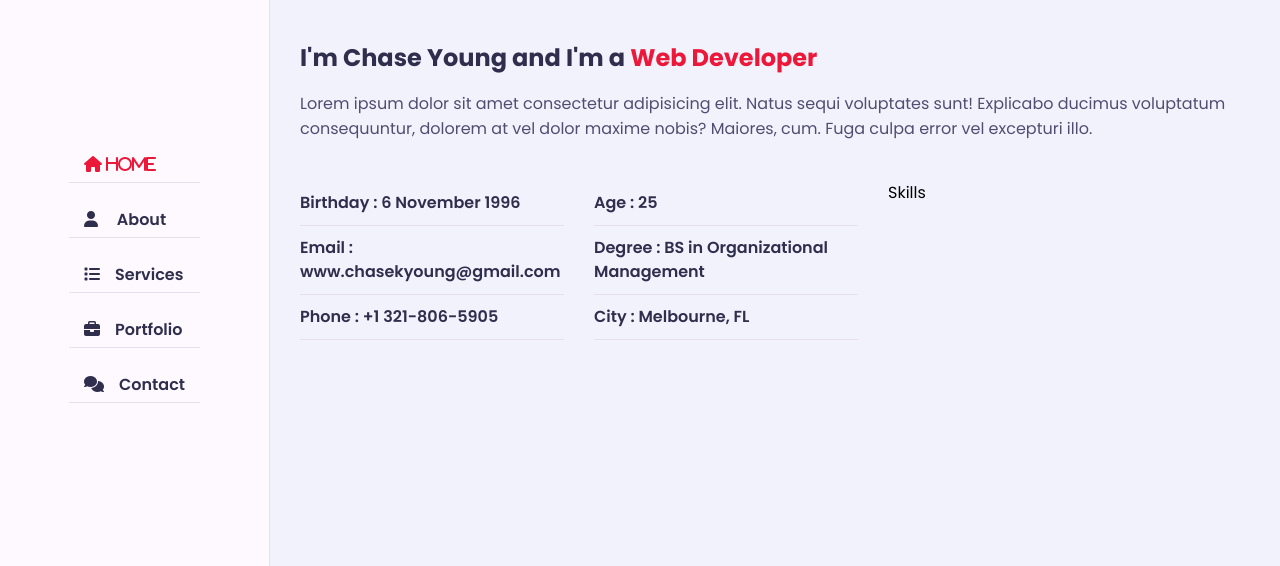
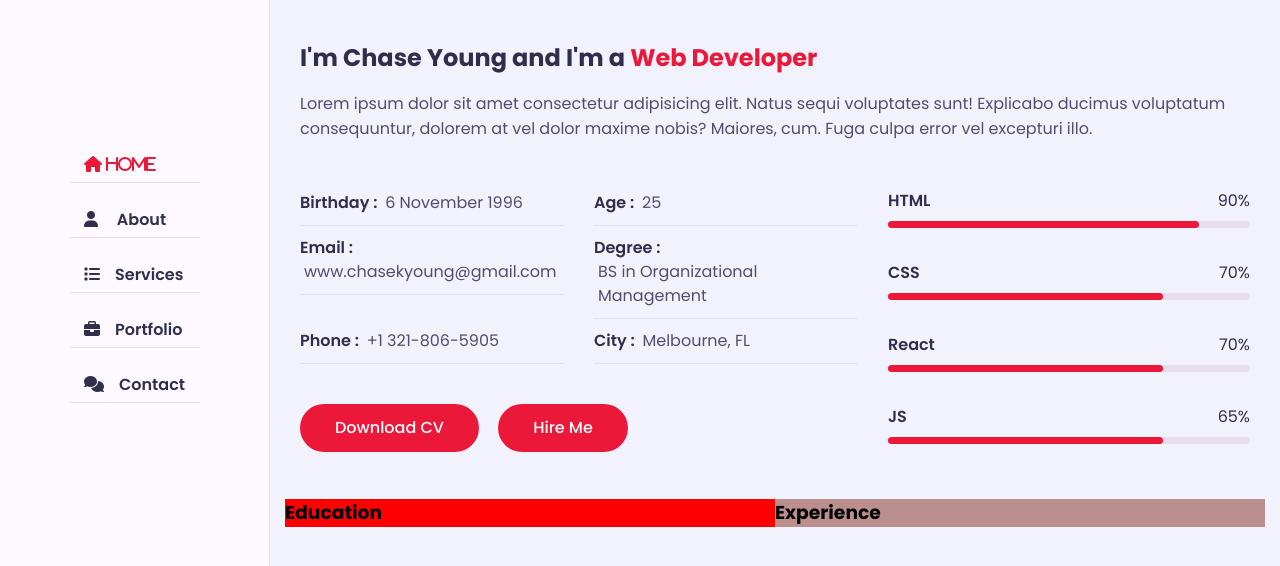
Before and after one commit to ChaseKY/myPortfolio, a plain HTML site: page index.html in a window 1280 px wide. Shown: the part 140-706 px from the top of the page. Drawn offline with Linux system fonts and the light colour scheme; a web font is replaced by a local one.

Commit message:
skills section for about page, more styling

```diff
--- a/index.html
+++ b/index.html
@@ -107,8 +107,53 @@
                         <p>City : <span>Melbourne, FL</span></p>
                       </div>
                     </div>
+                    <div class="row">
+                      <div class="buttons padd-15">
+                        <a href="#" class="btn">Download CV</a>
+                        <a href="#" class="btn hire-me">Hire Me</a>
+                      </div>
+                    </div>
                   </div>
-                  <div class="skills padd-15">Skills</div>
+                  <div class="skills padd-15">
+                    <div class="row">
+                      <div class="skill-item padd-15">
+                        <h5>HTML</h5>
+                        <div class="progress">
+                          <div class="progress-in" style="width: 86%"></div>
+                          <div class="skill-percent">90%</div>
+                        </div>
+                      </div>
+                      <div class="skill-item padd-15">
+                        <h5>CSS</h5>
+                        <div class="progress">
+                          <div class="progress-in" style="width: 76%"></div>
+                          <div class="skill-percent">70%</div>
+                        </div>
+                      </div>
+                      <div class="skill-item padd-15">
+                        <h5>React</h5>
+                        <div class="progress">
+                          <div class="progress-in" style="width: 76%"></div>
+                          <div class="skill-percent">70%</div>
+                        </div>
+                      </div>
+                      <div class="skill-item padd-15">
+                        <h5>JS</h5>
+                        <div class="progress">
+                          <div class="progress-in" style="width: 76%"></div>
+                          <div class="skill-percent">65%</div>
+                        </div>
+                      </div>
+                    </div>
+                  </div>
+                </div>
+                <div class="row">
+                  <div class="education">
+                    <h3 class="title">Education</h3>
+                  </div>
+                  <div class="experience">
+                    <h3 class="title">Experience</h3>
+                  </div>
                 </div>
               </div>
             </div>
--- a/styles/style.css
+++ b/styles/style.css
@@ -374,8 +374,76 @@ h3.my-profession {
   border-bottom: 1px solid var(--bg-black-50);
 }
 
+.about .about-content .personal-info .info-item p span {
+  font-weight: 400;
+  color: var(--text-black-700);
+  margin-left: 4px;
+  display: inline-block;
+}
+
+.about .about-content .personal-info .buttons {
+  margin-top: 30px;
+}
+
+.about .about-content .personal-info .buttons .btn {
+  margin-right: 15px;
+  margin-top: 10px;
+}
+
 .about .about-content .skills {
   flex: 0 0 40%;
   max-width: 40%;
   margin-top: 40px;
 }
+
+.about .about-content .skills .skill-item {
+  flex: 0 0 100%;
+  max-width: 100%;
+  margin-bottom: 25px;
+}
+
+.about .about-content .skills .skill-item h5 {
+  line-height: 40px;
+  font-weight: 600;
+  font-size: 16px;
+  color: var(--text-black-900);
+  text-transform: capitalize;
+}
+
+.about .about-content .skills .skill-item .progress {
+  background-color: var(--bg-black-50);
+  height: 7px;
+  border-radius: 4px;
+  width: 100%;
+  position: relative;
+}
+
+.about .about-content .skills .skill-item .progress .progress-in {
+  position: absolute;
+  left: 0;
+  top: 0;
+  height: 100%;
+  border-radius: 4px;
+  background-color: var(--skin-color);
+}
+
+.about .about-content .skills .skill-item .skill-percent {
+  position: absolute;
+  right: 0;
+  color: var(--text-black-900);
+  top: -40px;
+  font-weight: 400;
+  line-height: 40px;
+}
+
+.about .about-content .education,
+.about .about-content .experience {
+  flex: 0 0 50%;
+  max-width: 50%;
+  margin-top: 30px;
+  background-color: red;
+}
+
+.about .about-content .experience {
+  background-color: rosybrown;
+}
```
